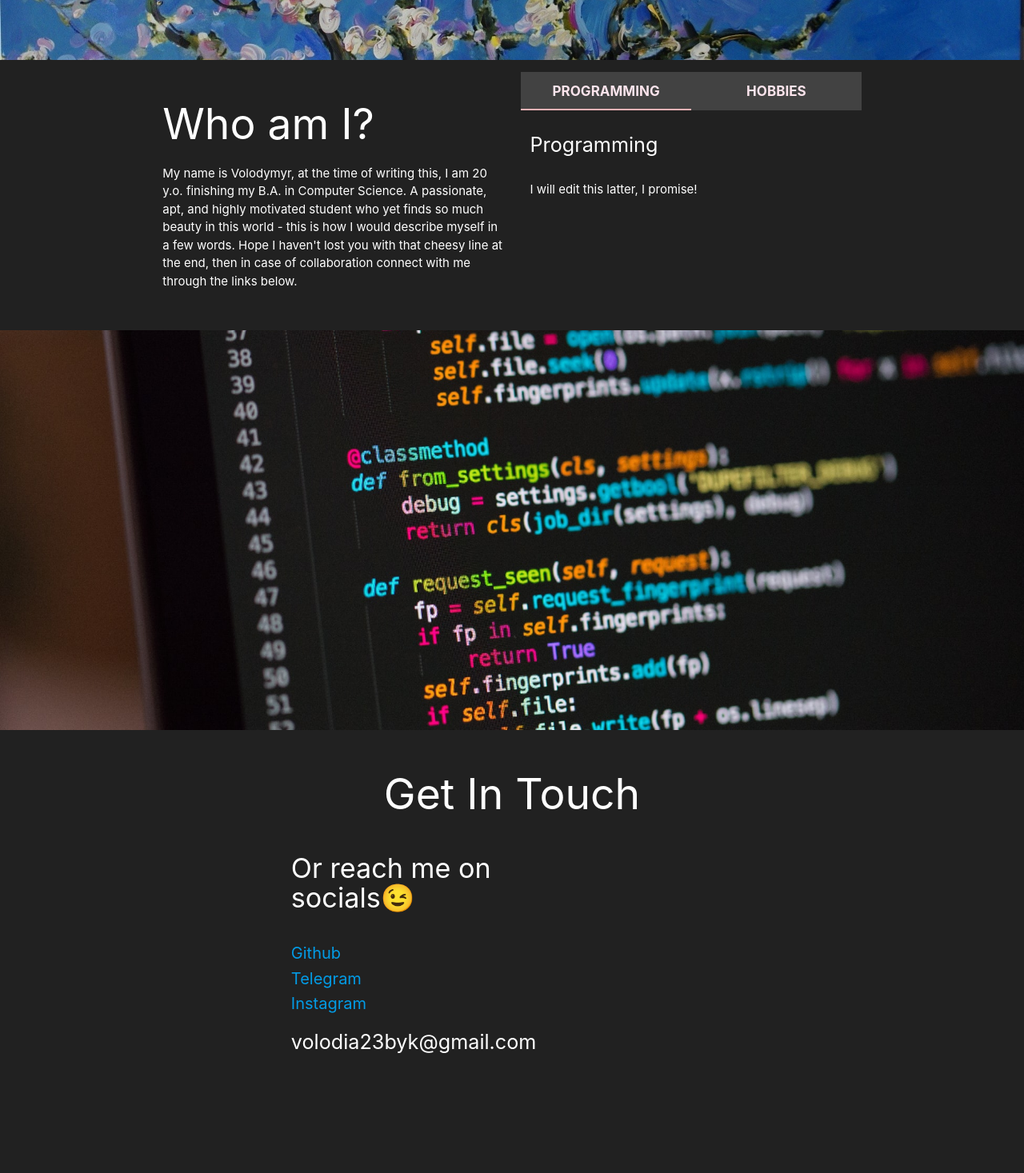
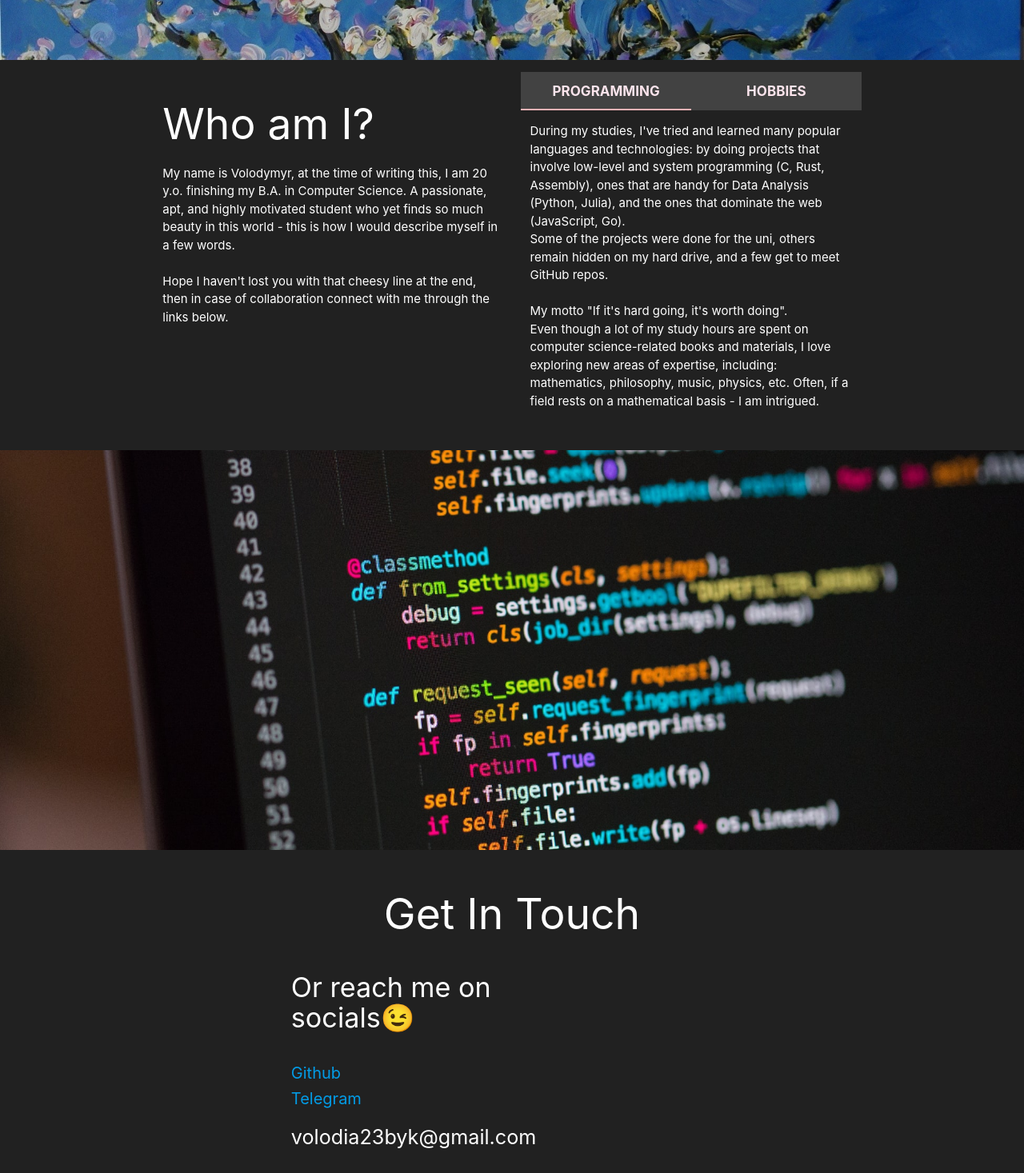
Before and after one commit to meddion/meddion.github.io, a React (Create React App) app: page /#/about in a window 1280 px wide. Shown: the part 375-1842 px from the top of the page at 80% size. Before the commit the page ends 1738 px from the top, so only its background shows below. Built offline with nearby package versions, Linux system fonts and the light colour scheme; no server answers.

Commit message:
update About page

```diff
--- a/src/components/SocialList.js
+++ b/src/components/SocialList.js
@@ -13,14 +13,6 @@ export default () => {
           Telegram
         </a>
       </li>
-      <li>
-        <a
-          className="waves-effect"
-          href="https://instagram.com/meddionn"
-        >
-          Instagram
-        </a>
-      </li>
     </ul>
   )
 }
--- a/src/pages/About.js
+++ b/src/pages/About.js
@@ -1,4 +1,4 @@
-import React, { Fragment, Component } from "react"
+import React, {Fragment, Component} from "react"
 /* import EmailForm from "../components/EmailForm"*/
 import M from "materialize-css"
 import "./About.css"
@@ -23,10 +23,9 @@ export default class About extends Component {
                 <h2>Who am I?</h2>
                 <p>
                   My name is Volodymyr, at the time of writing this, I am 20 y.o. finishing my B.A. in Computer Science.
-
                   A passionate, apt, and highly motivated student
                   who yet finds so much beauty in this world - this is how I would describe myself in a few words.
-
+                  <br /><br />
                   Hope I haven't lost you with that cheesy line at the end,
                   then in case of collaboration connect with me through the links below.
                 </p>
@@ -35,30 +34,29 @@ export default class About extends Component {
                 <ul className="tabs grey darken-3 ">
                   <li className="tab col s6">
                     <a href="#programming">Programming</a>
-                    <p>
-                      During my studies, I've tried and learned many popular languages and technologies:
-                      by doing projects that involve low-level and system programming (C, Rust, Assembly),
-                      ones that are handy for Data Analysis (Python, Julia), and the ones that dominate the web (JavaScript, Go).
-                      Some of the projects were done for the uni, others remain hidden on my hard drive, and a few get to meet GitHub repos.
-                      My motto "If it's hard going, it's worth doing".
-                      Even though a lot of my study hours are spent on computer science-related books and materials, I love exploring new areas of expertise,
-                      including: mathematics, philosophy, music, physics, etc. Often, if a field rests on a mathematical basis - I am intrigued.
-                    </p>
                   </li>
                   <li className="tab col s6">
                     <a href="#hobbies">Hobbies</a>
                   </li>
                 </ul>
                 <div id="programming" className="col s12">
-                  <p className="flow-text ">Programming</p>
-                  <p>I will edit this latter, I promise!</p>
+                  <p>
+                    During my studies, I've tried and learned many popular languages and technologies:
+                    by doing projects that involve low-level and system programming (C, Rust, Assembly),
+                    ones that are handy for Data Analysis (Python, Julia), and the ones that dominate the web (JavaScript, Go).
+                    <br />Some of the projects were done for the uni, others remain hidden on my hard drive, and a few get to meet GitHub repos.
+                    <br /><br />My motto "If it's hard going, it's worth doing".<br />
+                    Even though a lot of my study hours are spent on computer science-related books and materials, I love exploring new areas of expertise,
+                    including: mathematics, philosophy, music, physics, etc. Often, if a field rests on a mathematical basis - I am intrigued.
+                    </p>
                 </div>
                 <div id="hobbies" className="col s12">
-                  <p className="flow-text">Hobbies</p>
                   <p>
                     I am passionate about learning new things, reading, and getting my hands dirty by coding.
+                    <br />
                     I've picked up a piano last summer, maybe one day I will convert myself into a full-time musician and sell a million copies
                     with just songs about the hardship of being a programmer (trust me, there are plenty).
+                    <br />
                     I also got into running more than a year ago, a great meditation practice I can handle.
                   </p>
                 </div>
```
Lines whose indentation alone changed are shown as unchanged.
